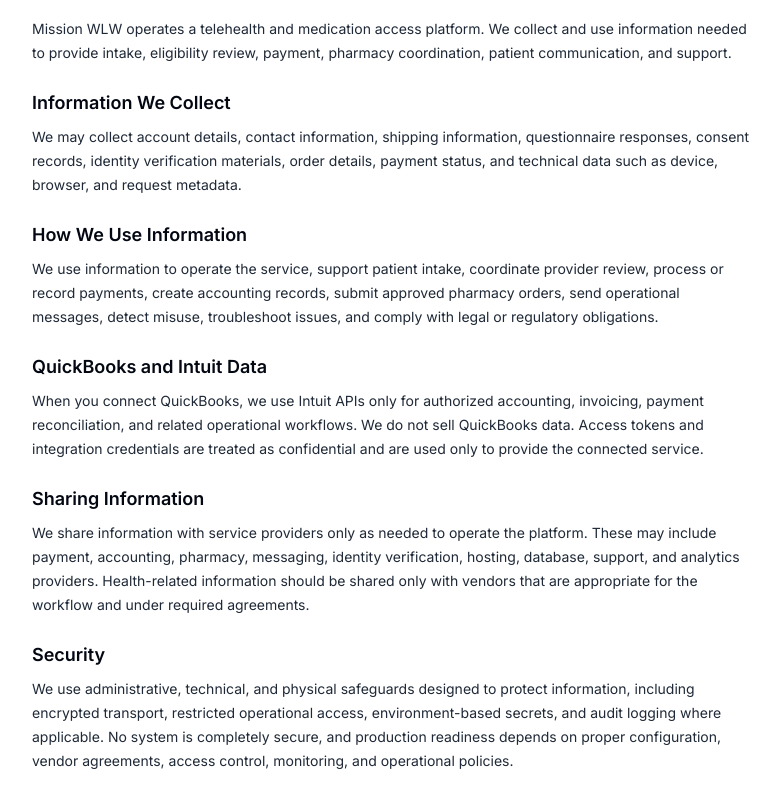
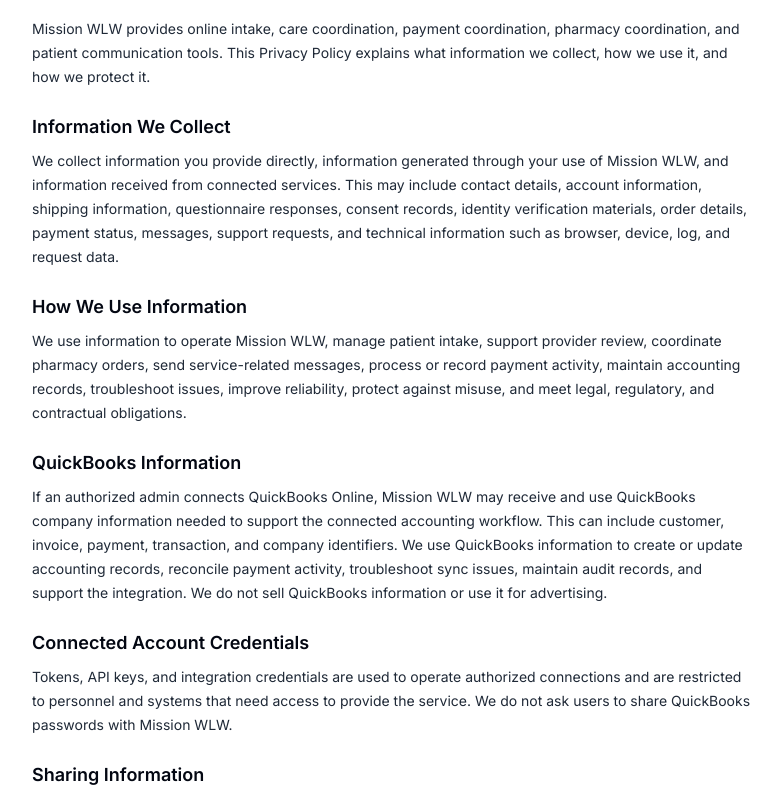
Before and after one commit to thebishoy98-sudo/mission-wlw-telehealth, a Next.js app: page /privacy in a window 1280 px wide. Shown: the part 240-1040 px from the top of the page, without its empty margins (248-1028 px from the left). Built offline with nearby package versions, Linux system fonts and the light colour scheme.

Commit message:
Polish Intuit legal pages

```diff
--- a/app/privacy/page.tsx
+++ b/app/privacy/page.tsx
@@ -11,54 +11,70 @@
 
         <div className="space-y-6 text-sm leading-6">
           <p>
-            Mission WLW operates a telehealth and medication access platform. We collect and use information needed to
-            provide intake, eligibility review, payment, pharmacy coordination, patient communication, and support.
+            Mission WLW provides online intake, care coordination, payment coordination, pharmacy coordination, and
+            patient communication tools. This Privacy Policy explains what information we collect, how we use it, and
+            how we protect it.
           </p>
 
           <section>
             <h2 className="mb-2 text-lg font-semibold text-gray-950">Information We Collect</h2>
             <p>
-              We may collect account details, contact information, shipping information, questionnaire responses,
-              consent records, identity verification materials, order details, payment status, and technical data such
-              as device, browser, and request metadata.
+              We collect information you provide directly, information generated through your use of Mission WLW, and
+              information received from connected services. This may include contact details, account information,
+              shipping information, questionnaire responses, consent records, identity verification materials, order
+              details, payment status, messages, support requests, and technical information such as browser, device,
+              log, and request data.
             </p>
           </section>
 
           <section>
             <h2 className="mb-2 text-lg font-semibold text-gray-950">How We Use Information</h2>
             <p>
-              We use information to operate the service, support patient intake, coordinate provider review, process or
-              record payments, create accounting records, submit approved pharmacy orders, send operational messages,
-              detect misuse, troubleshoot issues, and comply with legal or regulatory obligations.
+              We use information to operate Mission WLW, manage patient intake, support provider review, coordinate
+              pharmacy orders, send service-related messages, process or record payment activity, maintain accounting
+              records, troubleshoot issues, improve reliability, protect against misuse, and meet legal, regulatory, and
+              contractual obligations.
             </p>
           </section>
 
           <section>
-            <h2 className="mb-2 text-lg font-semibold text-gray-950">QuickBooks and Intuit Data</h2>
+            <h2 className="mb-2 text-lg font-semibold text-gray-950">QuickBooks Information</h2>
             <p>
-              When you connect QuickBooks, we use Intuit APIs only for authorized accounting, invoicing, payment
-              reconciliation, and related operational workflows. We do not sell QuickBooks data. Access tokens and
-              integration credentials are treated as confidential and are used only to provide the connected service.
+              If an authorized admin connects QuickBooks Online, Mission WLW may receive and use QuickBooks company
+              information needed to support the connected accounting workflow. This can include customer, invoice,
+              payment, transaction, and company identifiers. We use QuickBooks information to create or update accounting
+              records, reconcile payment activity, troubleshoot sync issues, maintain audit records, and support the
+              integration. We do not sell QuickBooks information or use it for advertising.
+            </p>
+          </section>
+
+          <section>
+            <h2 className="mb-2 text-lg font-semibold text-gray-950">Connected Account Credentials</h2>
+            <p>
+              Tokens, API keys, and integration credentials are used to operate authorized connections and are restricted
+              to personnel and systems that need access to provide the service. We do not ask users to share QuickBooks
+              passwords with Mission WLW.
             </p>
           </section>
 
           <section>
             <h2 className="mb-2 text-lg font-semibold text-gray-950">Sharing Information</h2>
             <p>
-              We share information with service providers only as needed to operate the platform. These may include
-              payment, accounting, pharmacy, messaging, identity verification, hosting, database, support, and analytics
-              providers. Health-related information should be shared only with vendors that are appropriate for the
-              workflow and under required agreements.
+              We share information with service providers and partners only as needed to operate Mission WLW and complete
+              requested workflows. These may include hosting, database, payment, accounting, pharmacy, messaging,
+              identity verification, analytics, and support providers. We may also share information when required by
+              law, to protect rights and safety, or as part of a business transaction. Health-related information should
+              be shared only through appropriate workflows and vendor arrangements.
             </p>
           </section>
 
           <section>
             <h2 className="mb-2 text-lg font-semibold text-gray-950">Security</h2>
             <p>
-              We use administrative, technical, and physical safeguards designed to protect information, including
-              encrypted transport, restricted operational access, environment-based secrets, and audit logging where
-              applicable. No system is completely secure, and production readiness depends on proper configuration,
-              vendor agreements, access control, monitoring, and operational policies.
+              We use safeguards designed to protect information, including encrypted transport, restricted operational
+              access, environment-managed secrets, monitoring, and audit logging where appropriate. No system can be
+              guaranteed completely secure, but we work to maintain controls that are appropriate for the type of
+              information processed and the services we provide.
             </p>
           </section>
 
--- a/app/terms/page.tsx
+++ b/app/terms/page.tsx
@@ -11,60 +11,76 @@
 
         <div className="space-y-6 text-sm leading-6">
           <p>
-            These Terms of Service and End User License Agreement govern access to and use of the Mission WLW platform.
-            By using the service, you agree to these terms and any additional notices presented in the product.
+            These Terms of Service and End User License Agreement apply to your use of Mission WLW, including our
+            website, intake tools, patient communications, payment coordination, and connected business software
+            features. By accessing or using Mission WLW, you agree to these terms.
           </p>
 
           <section>
             <h2 className="mb-2 text-lg font-semibold text-gray-950">Service Description</h2>
             <p>
-              Mission WLW provides online intake, eligibility workflow, payment and accounting coordination, provider
-              review support, pharmacy order coordination, and patient communication tools. Medical decisions are made
-              by licensed providers, not by the software.
+              Mission WLW supports online intake, eligibility review workflows, provider review coordination, patient
+              messaging, payment coordination, accounting workflows, and pharmacy order coordination. The platform is an
+              administrative and care coordination tool. Medical decisions, including eligibility, prescriptions,
+              dosage, and follow-up care, are made by qualified healthcare professionals.
             </p>
           </section>
 
           <section>
             <h2 className="mb-2 text-lg font-semibold text-gray-950">License and Restrictions</h2>
             <p>
-              We grant authorized users a limited, revocable, non-transferable license to access the service for its
-              intended business or care coordination purpose. Users may not reverse engineer the service, misuse APIs,
-              interfere with security controls, upload malicious content, or use the service unlawfully.
+              We grant authorized users a limited, non-exclusive, non-transferable right to access Mission WLW for its
+              intended business, patient intake, and care coordination purposes. You may not copy, resell, reverse
+              engineer, interfere with, or misuse the platform; attempt to bypass security controls; upload malicious
+              content; or use Mission WLW for any unlawful purpose.
             </p>
           </section>
 
           <section>
             <h2 className="mb-2 text-lg font-semibold text-gray-950">QuickBooks Connection</h2>
             <p>
-              If you connect QuickBooks or Intuit services, you authorize Mission WLW to access and use the connected
-              company data only for accounting, invoicing, payment reconciliation, and related operational workflows.
-              You may revoke access through QuickBooks or the disconnect flow at any time.
+              When an authorized admin connects a QuickBooks Online company, Mission WLW may access and update the
+              QuickBooks records needed to perform the requested accounting workflow, such as creating customers,
+              preparing invoices, recording payment status, and reconciling order activity. Mission WLW does not use the
+              QuickBooks connection for unrelated purposes. The connection can be revoked from QuickBooks or through the
+              Mission WLW disconnect page.
+            </p>
+          </section>
+
+          <section>
+            <h2 className="mb-2 text-lg font-semibold text-gray-950">Third-Party Services</h2>
+            <p>
+              Mission WLW may rely on third-party services for hosting, payment processing, accounting, pharmacy
+              coordination, secure communications, analytics, and support. Your use of those connected services may also
+              be governed by their own terms and policies. Mission WLW is not affiliated with or endorsed by Intuit.
             </p>
           </section>
 
           <section>
             <h2 className="mb-2 text-lg font-semibold text-gray-950">User Responsibilities</h2>
             <p>
-              Users are responsible for providing accurate information, maintaining account confidentiality, using the
-              service only for lawful purposes, and ensuring they have authority to submit information or connect third
-              party services such as QuickBooks.
+              You are responsible for providing accurate information, keeping account credentials secure, maintaining
+              authority to act on behalf of your organization, and ensuring that any third-party account you connect,
+              including QuickBooks, is connected by an authorized user.
             </p>
           </section>
 
           <section>
             <h2 className="mb-2 text-lg font-semibold text-gray-950">Medical and Pharmacy Disclaimer</h2>
             <p>
-              The platform supports administrative and care coordination workflows. It does not replace medical advice,
-              diagnosis, treatment, or provider judgment. Eligibility, prescriptions, dosage decisions, and pharmacy
-              fulfillment are handled by qualified professionals and applicable third parties.
+              Mission WLW does not provide medical advice, diagnose conditions, prescribe medication, or operate as a
+              pharmacy. The platform supports administrative workflows used by patients, providers, staff, and pharmacy
+              partners. Clinical decisions and pharmacy fulfillment remain the responsibility of the applicable licensed
+              professionals and third-party providers.
             </p>
           </section>
 
           <section>
             <h2 className="mb-2 text-lg font-semibold text-gray-950">Availability and Changes</h2>
             <p>
-              We may update, suspend, or discontinue parts of the service as needed for security, compliance,
-              maintenance, legal obligations, or business reasons. We may update these terms from time to time.
+              We may update, suspend, or discontinue parts of Mission WLW as needed for security, maintenance,
+              compliance, legal, operational, or business reasons. We may also update these terms from time to time.
+              Continued use of the service after an update means you accept the updated terms.
             </p>
           </section>
 
```
Also changed, not shown: 1 other file (tests, documents, lock files or other folders).
